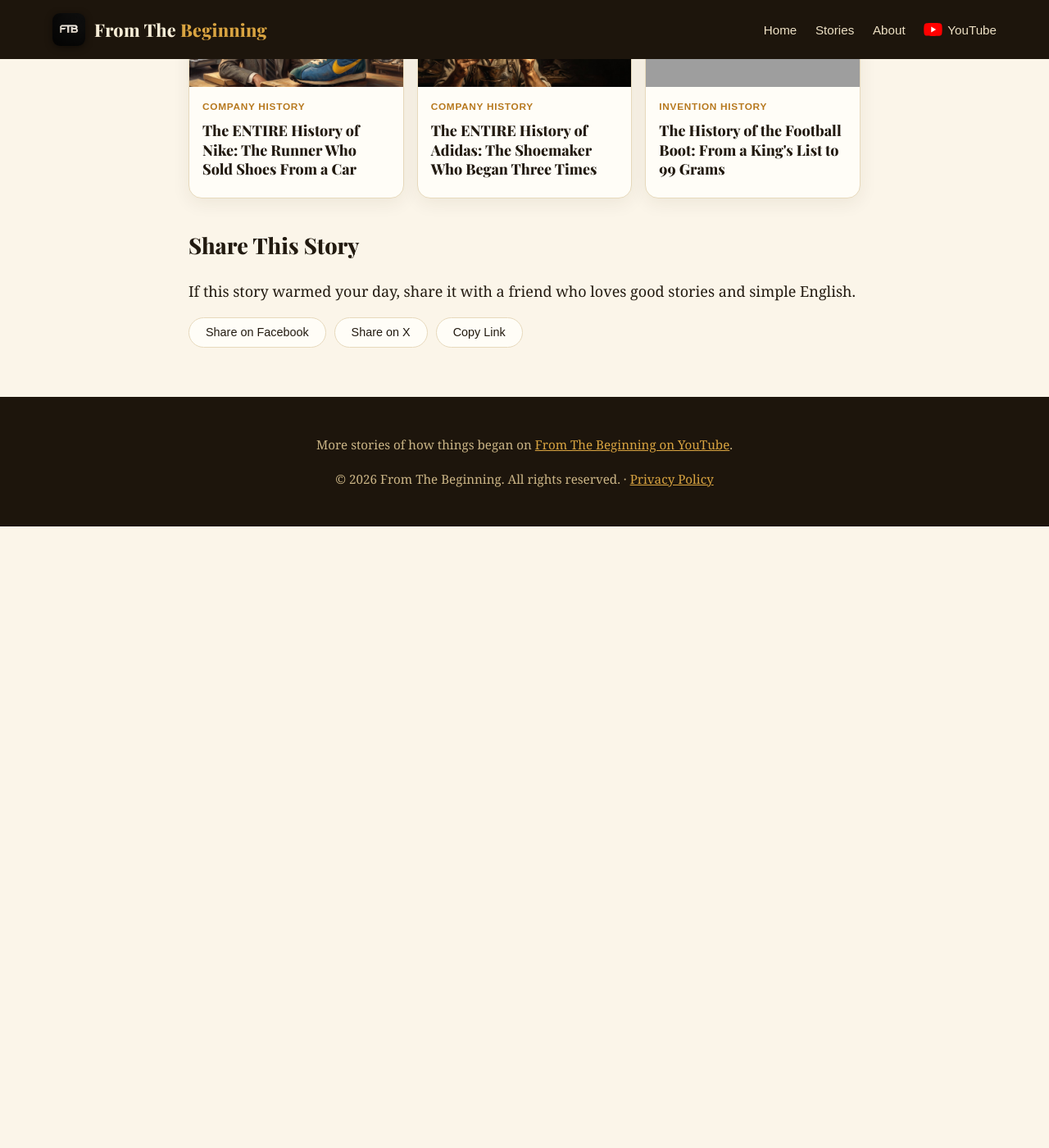
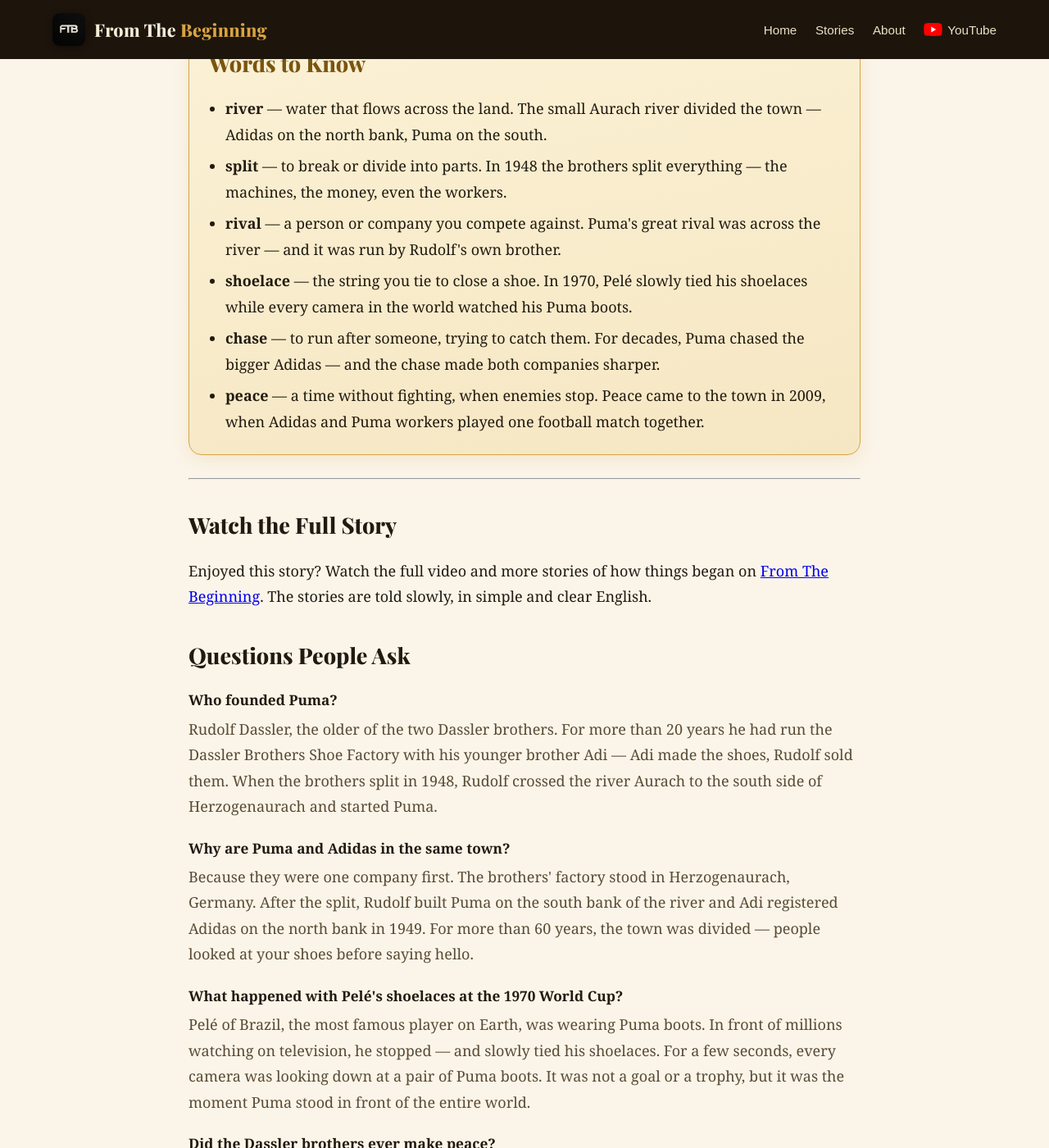
Before and after one commit to docsachmienphi/FTB, a Jekyll site: the page built from _posts/2026-10-07-history-of-puma.md, in a window 1280 px wide and 1400 px high, scrolled down 9083 px. Shown: the whole window at 82% size. Built offline with Jekyll 4.4.1, drawn with Linux system fonts in a browser that asks for light colours; before the commit the page ends 9725 px from its top, so only the background shows below that; some of the changed text lies outside the part shown; grey boxes are pictures that could not be loaded.

Commit message:
Puma article upgrade: At a Glance sticker timeline, Words to Know, FAQ

```diff
--- a/_posts/2026-10-07-history-of-puma.md
+++ b/_posts/2026-10-07-history-of-puma.md
@@ -29,6 +29,61 @@ sources:
     url: "https://www.espn.ph/football/story/_/id/48945314/22-world-cup-items-previous-tournaments-22-stories"
   - title: "The National — how the two brother companies finally made peace"
     url: "https://www.thenationalnews.com/lifestyle/brands-of-battling-brothers-1.513818"
+glance:
+  facts:
+    - label: "Founded"
+      text: "1948, in Herzogenaurach, Germany — across the river from Adidas"
+    - label: "Founder"
+      text: "Rudolf Dassler, the older brother — a salesman with a loud voice"
+    - label: "Headquarters"
+      text: "Herzogenaurach, Germany"
+    - label: "Today"
+      text: "One of the world's biggest sports brands, still in the same small town"
+  timeline:
+    - year: "1924"
+      text: "The Dassler brothers start their factory — Adi makes, Rudolf sells"
+      sticker: "/assets/images/puma/stickers/brothers.webp"
+      alt: "Rudolf Dassler laughing with his hand on his brother Adi's shoulder"
+    - year: "1936"
+      text: "Jesse Owens wins four gold medals in the brothers' handmade spikes"
+      sticker: "/assets/images/puma/stickers/owens.webp"
+      alt: "Jesse Owens sprinting on the Berlin track in Dassler spikes"
+    - year: "1948"
+      text: "The brothers split — Rudolf crosses the river and founds Puma"
+      sticker: "/assets/images/puma/stickers/shoes-bank.webp"
+      alt: "A pair of shoes left on the bank of a small river at sunset"
+    - year: "1954"
+      text: "In Bern's mud and rain, the whole world watches the brothers' boots"
+      icon: "shoe"
+    - year: "1970"
+      text: "Pelé stops before millions to tie his Puma laces"
+      sticker: "/assets/images/puma/stickers/pele.webp"
+      alt: "Pelé lifted high by his Brazil teammates, wearing Puma boots"
+    - year: "Today"
+      text: "Two world brands, one small town, one river between them"
+      icon: "globe"
+words:
+  - word: "river"
+    def: "water that flows across the land. The small Aurach river divided the town — Adidas on the north bank, Puma on the south."
+  - word: "split"
+    def: "to break or divide into parts. In 1948 the brothers split everything — the machines, the money, even the workers."
+  - word: "rival"
+    def: "a person or company you compete against. Puma's great rival was across the river — and it was run by Rudolf's own brother."
+  - word: "shoelace"
+    def: "the string you tie to close a shoe. In 1970, Pelé slowly tied his shoelaces while every camera in the world watched his Puma boots."
+  - word: "chase"
+    def: "to run after someone, trying to catch them. For decades, Puma chased the bigger Adidas — and the chase made both companies sharper."
+  - word: "peace"
+    def: "a time without fighting, when enemies stop. Peace came to the town in 2009, when Adidas and Puma workers played one football match together."
+faq:
+  - q: "Who founded Puma?"
+    a: "Rudolf Dassler, the older of the two Dassler brothers. For more than 20 years he had run the Dassler Brothers Shoe Factory with his younger brother Adi — Adi made the shoes, Rudolf sold them. When the brothers split in 1948, Rudolf crossed the river Aurach to the south side of Herzogenaurach and started Puma."
+  - q: "Why are Puma and Adidas in the same town?"
+    a: "Because they were one company first. The brothers' factory stood in Herzogenaurach, Germany. After the split, Rudolf built Puma on the south bank of the river and Adi registered Adidas on the north bank in 1949. For more than 60 years, the town was divided — people looked at your shoes before saying hello."
+  - q: "What happened with Pelé's shoelaces at the 1970 World Cup?"
+    a: "Pelé of Brazil, the most famous player on Earth, was wearing Puma boots. In front of millions watching on television, he stopped — and slowly tied his shoelaces. For a few seconds, every camera was looking down at a pair of Puma boots. It was not a goal or a trophy, but it was the moment Puma stood in front of the entire world."
+  - q: "Did the Dassler brothers ever make peace?"
+    a: "No. The brothers never truly spoke again, and their sons continued the family war. Rudolf died in 1974; the story goes that Adi was asked to visit him one last time, and most people say he did not go. Peace came only in 2009, when Adidas and Puma workers played a football match together — more than 60 years after the split."
 ---
 
 In the small German town of Herzogenaurach, people meet in a strange way. Before you say hello, you look down - at their shoes. For more than 60 years, those shoes told the whole town whose side you were on.
```
Also changed, not shown: assets/images/puma/stickers/brothers.webp (added), assets/images/puma/stickers/owens.webp (added), assets/images/puma/stickers/pele.webp (added), assets/images/puma/stickers/shoes-bank.webp (added).
